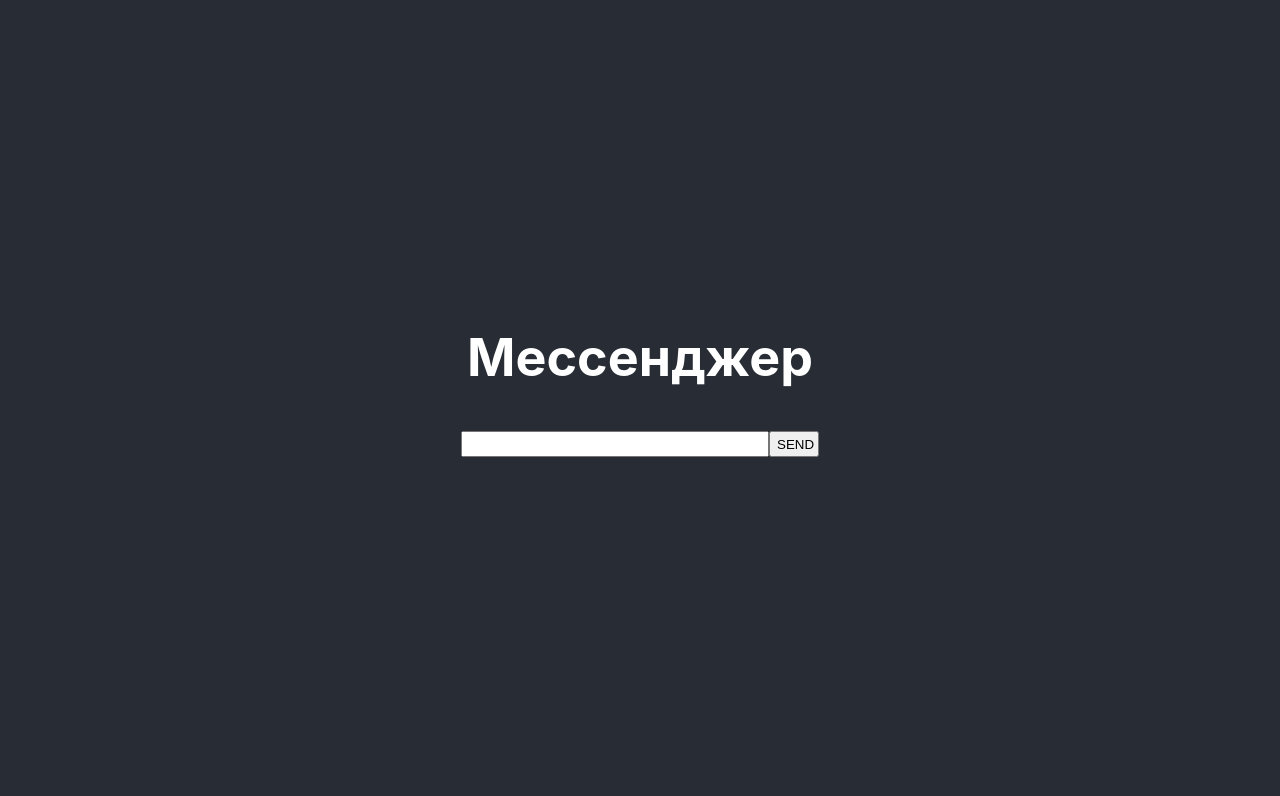
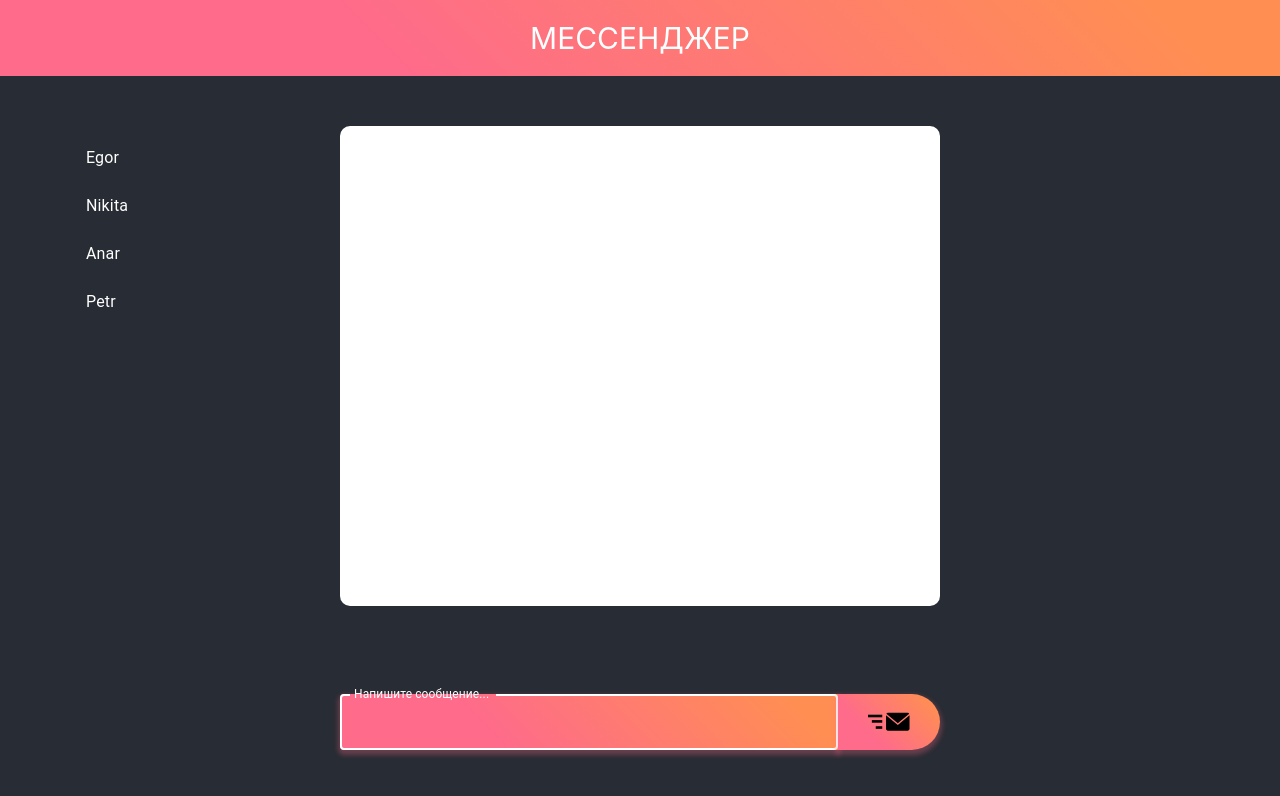
Before and after one commit to Anarik39/REACT-GB, a React (Create React App) app: page / in a window 1280 px wide. Shown: the top 796 px of the page. Built offline with nearby package versions, Linux system fonts and the light colour scheme.

Commit message:
3я домашка. Фреймворк

```diff
--- a/package.json
+++ b/package.json
@@ -3,6 +3,7 @@
   "version": "0.1.0",
   "private": true,
   "dependencies": {
+    "@material-ui/core": "^4.12.3",
     "@testing-library/jest-dom": "^5.14.1",
     "@testing-library/react": "^11.2.7",
     "@testing-library/user-event": "^12.8.3",
--- a/src/Components/App.js
+++ b/src/Components/App.js
@@ -1,28 +1,35 @@
 import { useState } from "react";
 import styled from "styled-components";
-import MessageDisplay from "./MessageDisplay/MessageDisplay";
-import MessageForm from "./MessageForm/MessageForm";
+import ChatItem from "./ChatItem/ChatItem";
+import ChatForm from "./ChatForm/ChatForm";
+import ChatsList from "./ChatsList/ChatsList";
 
 const Wrapper = styled.div`
-  background-color: #282c34;
-  min-height: 100vh;
-  color: white;
+  max-width: 1200px;
+  margin: 50px auto 0;
+  padding: 0 30px;
+  display: grid;
+  grid-template-columns: 270px 1fr;
+`;
+const Header = styled.header`
+  background: linear-gradient(45deg, #fe6b8b 30%, #ff8e53 90%);
   text-align: center;
-  display: flex;
-  flex-direction: column;
-  align-items: center;
-  justify-content: center;
-  font-size: calc(10px + 2vmin);
+  padding: 20px 0;
+  font-size: 30px;
 `;
 
 function App() {
   const [messageList, setMessageList] = useState([]);
 
   return (
-    <Wrapper>
-      <MessageForm setFunc={setMessageList} />
-      <MessageDisplay messages={messageList} />
-    </Wrapper>
+    <>
+      <Header>МЕССЕНДЖЕР</Header>
+      <Wrapper>
+        <ChatsList />
+        <ChatItem messages={messageList} />
+      </Wrapper>
+      <ChatForm setFunc={setMessageList} />
+    </>
   );
 }
 
--- /dev/null
+++ b/src/Components/ChatForm/ChatForm.jsx
@@ -0,0 +1,66 @@
+import { memo, useEffect, useRef, useState } from "react";
+import { TextField, Button } from "@material-ui/core";
+import styles from "./ChatFormStyled";
+import { PropTypes } from "prop-types";
+import styled from "styled-components";
+
+const SvgSend = styled.svg`
+  width: 50px;
+  max-height: 50px;
+`;
+
+const ChatForm = ({ setFunc }) => {
+  const classes = styles();
+  const [message, setMessage] = useState("");
+  const [idmessage, setIdmessage] = useState(1);
+  const refInput = useRef(null);
+
+  useEffect(() => {
+    refInput?.current.focus();
+  }, []);
+
+  const submitForm = (event) => {
+    event.preventDefault();
+    refInput.current.focus();
+    if (message) {
+      setFunc((prevState) => [
+        ...prevState,
+        { id: idmessage, text: message, author: "ya" },
+      ]);
+      setIdmessage((prevState) => prevState + 1);
+      setMessage("");
+    }
+  };
+
+  return (
+    <form onSubmit={submitForm} className={classes.wrapper}>
+      <TextField
+        inputRef={refInput}
+        className={classes.input}
+        label="Напишите сообщение..."
+        variant="outlined"
+        value={message}
+        onChange={(e) => setMessage(e.target.value)}
+      />
+      <Button className={classes.btn} type="submit">
+        <SvgSend viewBox="0 0 64 64">
+          <g>
+            <rect height="4" width="21.959" y="21.125" />
+            <rect height="4" width="16.016" x="5.943" y="29.454" />
+            <rect height="4" width="10.01" x="11.949" y="38.875" />
+          </g>
+          <g>
+            <path d="M63.508,19.53c-0.511-0.748-1.37-1.242-2.339-1.242H30.6c-0.949,0-1.788,0.477-2.303,1.199l17.643,14.711L63.508,19.53z" />
+            <path d="M27.769,21.994v20.887c0,1.557,1.274,2.831,2.831,2.831h30.569c1.557,0,2.831-1.274,2.831-2.831V22.069L45.941,37.147   L27.769,21.994z" />
+          </g>
+        </SvgSend>
+      </Button>
+    </form>
+  );
+};
+
+ChatForm.propTypes = {
+  setFunc: PropTypes.func,
+};
+
+export default memo(ChatForm);
--- /dev/null
+++ b/src/Components/ChatForm/ChatFormStyled.jsx
@@ -0,0 +1,48 @@
+import { makeStyles } from "@material-ui/core";
+const useStyles = makeStyles({
+  wrapper: {
+    maxWidth: "600px",
+    width: "100%",
+    zIndex: 1000,
+    position: "fixed",
+    bottom: 50,
+    display: "flex",
+    left: "50%",
+    transform: "translate(-50%, 0)",
+  },
+  input: {
+    background: "linear-gradient(45deg, #FE6B8B 30%, #FF8E53 90%)",
+    border: 0,
+    borderRadius: "4px 0 0 4px",
+    boxShadow: "0 3px 5px 2px rgba(255, 105, 135, .3)",
+    width: "100%",
+    "& label.Mui-focused": {
+      color: "white",
+    },
+    "& .MuiOutlinedInput-root": {
+      "&:hover fieldset": {
+        borderColor: "white",
+      },
+      "&.Mui-focused fieldset": {
+        borderColor: "white",
+      },
+    },
+  },
+  btn: {
+    background: "linear-gradient(45deg, #FE6B8B 30%, #FF8E53 90%)",
+    border: 0,
+    borderRadius: "0 40px 40px 0",
+    boxShadow: "0 3px 5px 2px rgba(255, 105, 135, .3)",
+    height: 56,
+    padding: "0 30px",
+    color: "white",
+    fontWeight: "bold",
+    "&:hover": {
+      border: "1px solid white",
+    },
+    "&:hover svg": {
+      fill: "white",
+    },
+  },
+});
+export default useStyles;
--- /dev/null
+++ b/src/Components/ChatItem/ChatItem.jsx
@@ -0,0 +1,65 @@
+import styled from "styled-components";
+import { useEffect, useState } from "react";
+import { PropTypes } from "prop-types";
+import { List, ListItem, makeStyles } from "@material-ui/core";
+
+const styles = makeStyles({
+  item: {
+    justifyContent: "center",
+  },
+  ulAnswers: {
+    color: "red",
+  },
+});
+
+const Chat = styled.div`
+  display: grid;
+  grid-template-columns: 1fr 1fr;
+  grid-gap: 50px;
+  max-width: 600px;
+  width: 100%;
+  background: white;
+  color: black;
+  border-radius: 10px;
+  min-height: 60vh;
+  height: 100%;
+`;
+
+const ChatItem = ({ messages }) => {
+  const [answers, setAnswers] = useState([]);
+  const classes = styles();
+
+  useEffect(() => {
+    return () =>
+      setTimeout(() => {
+        setAnswers((prevState) => [...prevState, "Хех, Здарова!"]);
+      }, 1000);
+  }, [messages]);
+
+  return (
+    <>
+      <Chat>
+        <List>
+          {messages.map((el) => (
+            <ListItem className={classes.item} key={el.id}>
+              {el.text}
+            </ListItem>
+          ))}
+        </List>
+        <List>
+          {answers.map((el, id) => (
+            <ListItem className={(classes.item, classes.ulAnswers)} key={id}>
+              {el}
+            </ListItem>
+          ))}
+        </List>
+      </Chat>
+    </>
+  );
+};
+
+ChatItem.propTypes = {
+  messages: PropTypes.array,
+};
+
+export default ChatItem;
--- /dev/null
+++ b/src/Components/ChatsList/ChatsList.jsx
@@ -0,0 +1,33 @@
+import { useState } from "react";
+import { makeStyles } from "@material-ui/core/styles";
+import { List, ListItem, ListItemText } from "@material-ui/core/";
+
+const useStyles = makeStyles({
+  root: {
+    width: "100%",
+    maxWidth: 200,
+  },
+});
+
+const ChatsList = () => {
+  const classes = useStyles();
+  const [chats, setChats] = useState([
+    { id: 1, name: "Egor" },
+    { id: 2, name: "Nikita" },
+    { id: 3, name: "Anar" },
+    { id: 4, name: "Petr" },
+  ]);
+  return (
+    <div className={classes.root}>
+      <List>
+        {chats.map((el) => (
+          <ListItem button key={el.id}>
+            <ListItemText primary={el.name} />
+          </ListItem>
+        ))}
+      </List>
+    </div>
+  );
+};
+
+export default ChatsList;
--- a/src/Components/MessageDisplay/MessageDisplay.jsx
+++ /dev/null
@@ -1,40 +0,0 @@
-import styled from "styled-components";
-import { useEffect, useState } from "react";
-
-const UlAnswers = styled.ul`
-  color: red;
-`;
-
-const Chat = styled.div`
-  display: grid;
-  grid-template-columns: 1fr 1fr;
-  grid-gap: 50px;
-`;
-
-const MessageDisplay = ({ messages }) => {
-  const [answers, setAnswers] = useState([]);
-
-  useEffect(() => {
-    return () =>
-      setTimeout(() => {
-        setAnswers((prevState) => [...prevState, "Хех, Здарова!"]);
-      }, 1000);
-  }, [messages]);
-
-  return (
-    <Chat>
-      <ul>
-        {messages.map((el) => (
-          <li key={el.id}>{el.text}</li>
-        ))}
-      </ul>
-      <UlAnswers>
-        {answers.map((el, id) => (
-          <li key={id}>{el}</li>
-        ))}
-      </UlAnswers>
-    </Chat>
-  );
-};
-
-export default MessageDisplay;
--- a/src/Components/MessageForm/MessageForm.jsx
+++ /dev/null
@@ -1,44 +0,0 @@
-import { memo, useState } from "react";
-import styled from "styled-components";
-
-const Input = styled.input`
-  width: 300px;
-  outline: none;
-  height: 20px;
-`;
-const Button = styled.button`
-  width: 50px;
-  outline: none;
-  height: 26px;
-`;
-
-const MessageForm = ({ setFunc }) => {
-  const [message, setMessage] = useState("");
-  const [idmessage, setIdmessage] = useState(1);
-
-  const submitForm = (event) => {
-    event.preventDefault();
-    if (message) {
-      setFunc((prevState) => [
-        ...prevState,
-        { id: idmessage, text: message, author: "ya" },
-      ]);
-      setIdmessage((prevState) => prevState + 1);
-      setMessage("");
-    }
-  };
-
-  return (
-    <form onSubmit={submitForm}>
-      <h1>Мессенджер</h1>
-      <Input
-        type="text"
-        value={message}
-        onChange={(e) => setMessage(e.target.value)}
-      />
-      <Button type="submit">SEND</Button>
-    </form>
-  );
-};
-
-export default memo(MessageForm);
--- a/src/index.scss
+++ b/src/index.scss
@@ -1,8 +1,21 @@
+* {
+  margin: 0;
+  padding: 0;
+  box-sizing: border-box;
+}
+
 body {
-  margin: 0;
+  color: white;
+  font-size: calc(10px + 2vmin);
+  background-color: #282c34;
+  min-height: 100vh;
   font-family: -apple-system, BlinkMacSystemFont, "Segoe UI", "Roboto", "Oxygen",
     "Ubuntu", "Cantarell", "Fira Sans", "Droid Sans", "Helvetica Neue",
     sans-serif;
   -webkit-font-smoothing: antialiased;
   -moz-osx-font-smoothing: grayscale;
 }
+
+ul {
+  list-style-position: inside;
+}
```
Also changed, not shown: 1 other file (tests, documents, lock files or other folders).
